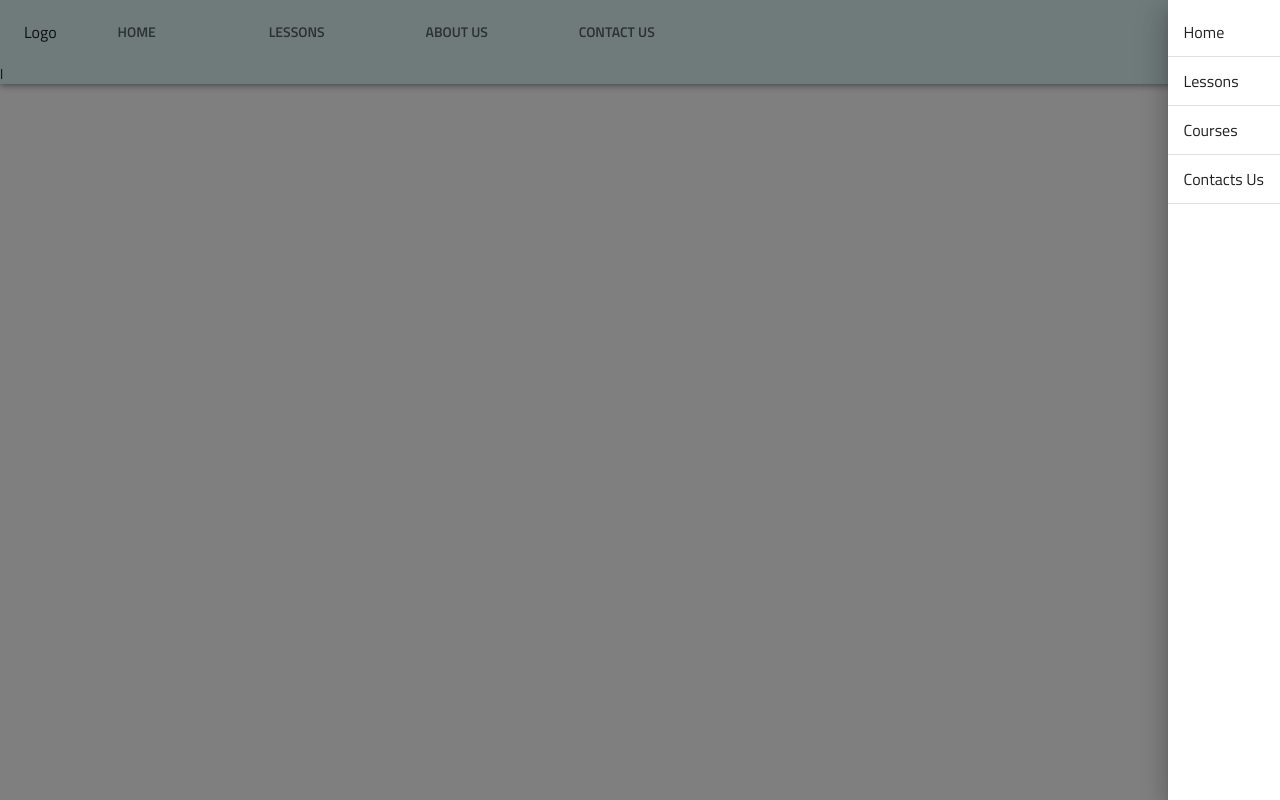
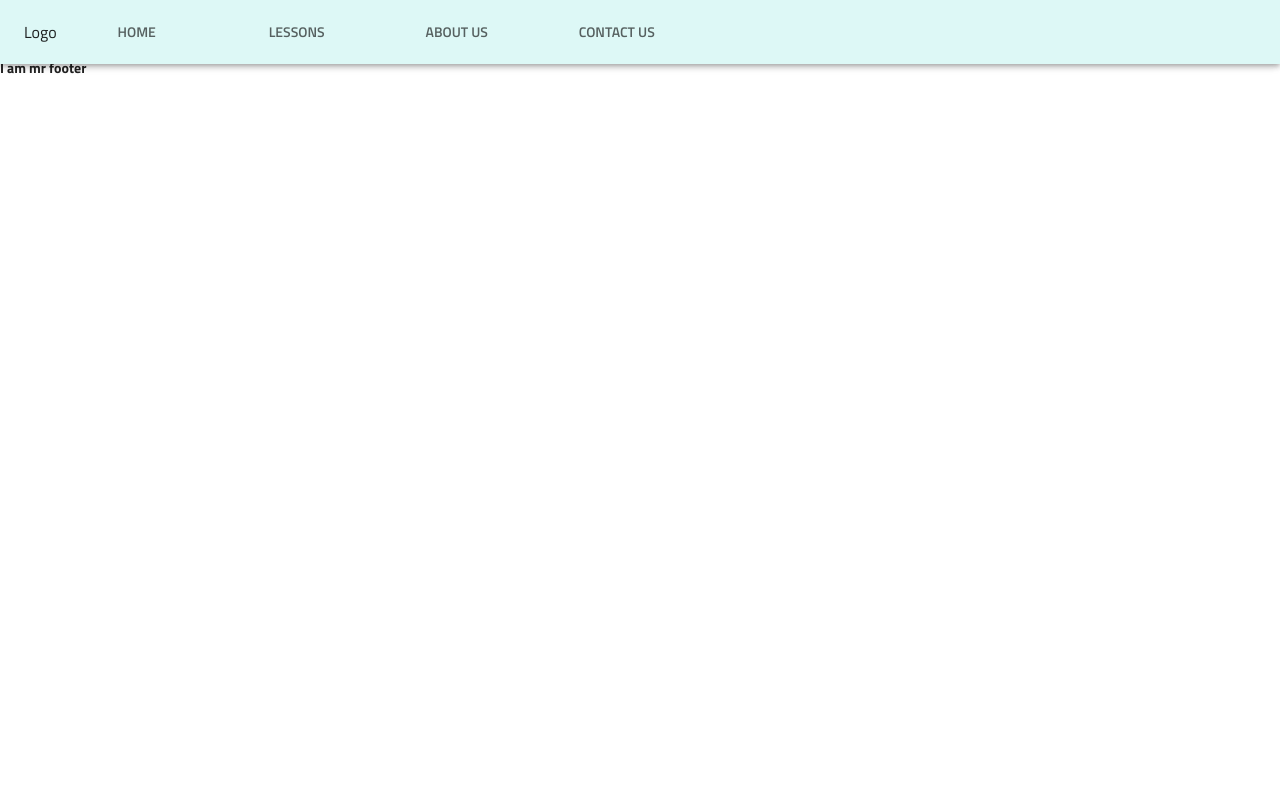
Before and after one commit to Gichohi-Simon/kite-school, a Next.js app: page / in a window 1280 px wide. Built offline with nearby package versions, Linux system fonts and the light colour scheme.

Commit message:
added conditional rendering of the navbar drawer

```diff
--- a/src/components/DrawerComponent/DrawerComponent.tsx
+++ b/src/components/DrawerComponent/DrawerComponent.tsx
@@ -1,11 +1,10 @@
 import { useState } from 'react'
-import { Drawer, List, ListItem } from '@material-ui/core'
+import { Drawer, List, ListItem} from '@material-ui/core'
 import { ListItemText } from '@material-ui/core'
 
 export default function DrawerComponent() {
 
     const [openDrawer, setOpenDrawer] = useState(true)
-
 
     return (
         <div>
--- a/src/components/Header/Header.tsx
+++ b/src/components/Header/Header.tsx
@@ -1,11 +1,18 @@
 import React from 'react'
 import useStyles from './style'
-import { AppBar, Tabs, Tab, Typography, Toolbar
+import {
+    AppBar, Tabs, Tab, Typography, Toolbar, useMediaQuery, useTheme
 } from '@material-ui/core'
 import DrawerComponent from '../DrawerComponent/DrawerComponent'
 
 export default function Header() {
     const classes = useStyles()
+
+    //BreakPoints
+    //gives us an instance of the default theme inside our theme
+    const theme = useTheme()
+
+    const isMatch = useMediaQuery(theme.breakpoints.down('sm'));
 
     return (
         <div className={classes.main}>
@@ -15,24 +22,24 @@ export default function Header() {
                         Logo
                     </Typography>
 
+                    {isMatch ? <DrawerComponent /> : (
+                        <>
                             <Tabs>
-                    <Tab label="Home"/>
+                                <Tab label="Home" />
                             </Tabs>
                             <Tabs>
-                    <Tab label="Lessons"/>
+                                <Tab label="Lessons" />
                             </Tabs>
                             <Tabs>
-                    <Tab label="About Us"/>
+                                <Tab label="About Us" />
                             </Tabs>
                             <Tabs>
-                    <Tab label="Contact Us"/>
+                                <Tab label="Contact Us" />
                             </Tabs>
-
-                <DrawerComponent />
-                </Toolbar>l
+                        </>
+                    )}
+                </Toolbar>
             </AppBar>
-
-
         </div>
 
     )
```
Also changed, not shown: src/components/DrawerComponent/style.ts (line endings or trailing spaces). Lines whose indentation alone changed are shown as unchanged.
